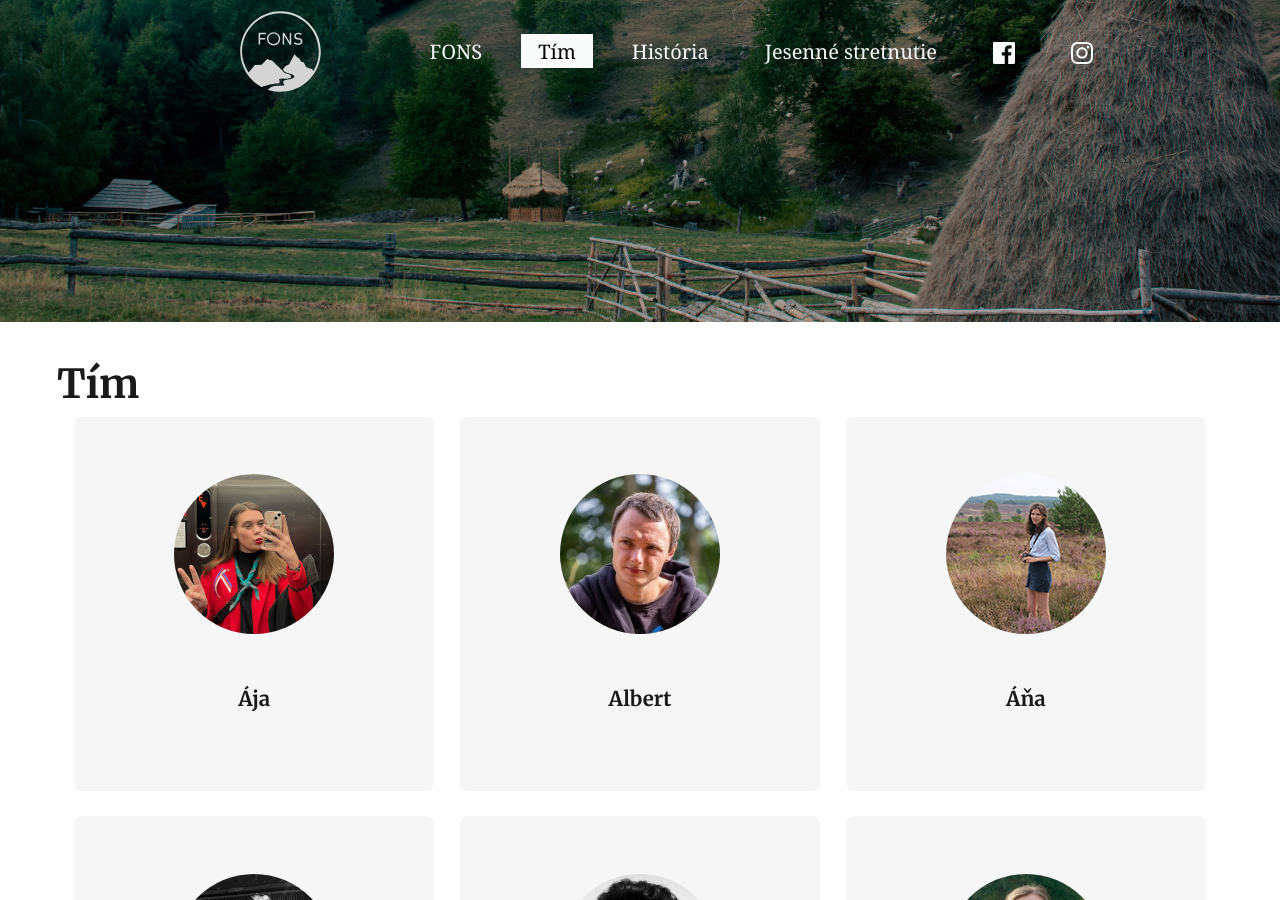
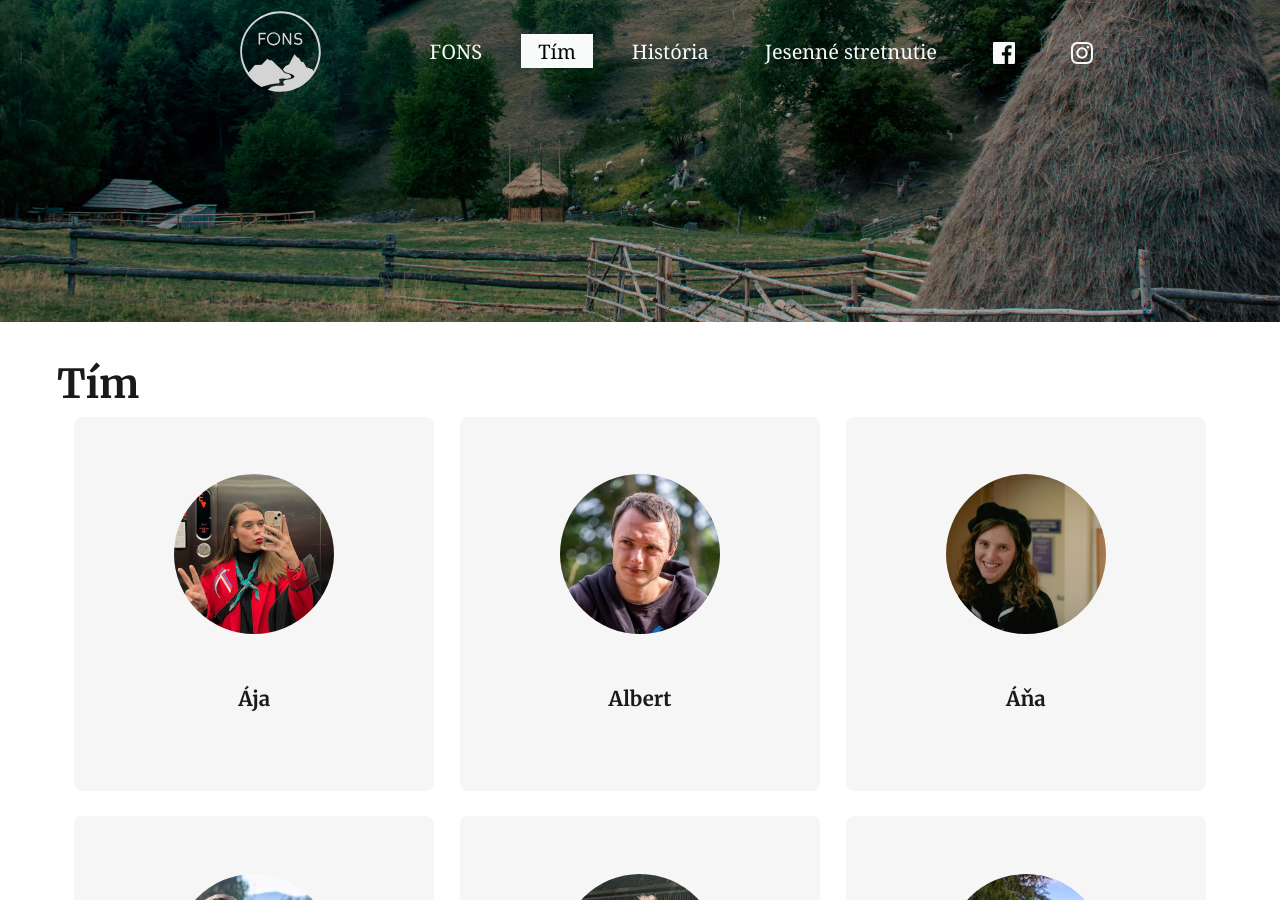
Before and after one commit to fonssk/fonssk.github.io, a Jekyll site: the page built from tim.md, in a window 1280 px wide and 900 px high. Built offline with Jekyll 4.4.1, drawn with Linux system fonts in a browser that asks for light colours; some of the changed text lies outside the part shown.

Commit message:
Update tim

```diff
--- a/tim.md
+++ b/tim.md
@@ -9,21 +9,44 @@ feature_image: "/assets/images/tim/cover.jpg"
   {% include instructor-item.html
     image="/assets/images/tim/aja.jpg"
     name="Ája"
-    description="Ája je neobyčejně obyčejná holka z Prahy, která je plná samých protikladů. Ráda spí a zároveň ponocuje s kamarády do rána, miluje seberozvoj, i když pak kouká na reality show, po kterých se lidem ztrácí mozkové buňky. Říká totiž, že studium sociologie obnáší sledovat všechny oblasti společnosti, ať už se jedná o politiky nebo účastníky výměny manželek. Svůj volný čas tráví tvořením, ale každý měsíc je to něco nového, vyšívání, keramika, šití, háčkování, uvidíme, co to bude zrovna v létě. Doufám, že si na FONSu spolu něco vyrobíme!
+    description="Ája je neobyčejně obyčejná holka z Prahy, která je plná samých protikladů. Ráda spí a zároveň ponocuje s kamarády do rána, miluje seberozvoj, i když pak kouká na reality show, po kterých se lidem ztrácí mozkové buňky. Říká totiž, že studium sociologie obnáší sledovat všechny oblasti společnosti, ať už se jedná o politiky nebo účastníky výměny manželek. Svůj volný čas tráví tvořením, ale každý měsíc je to něco nového, vyšívání, keramika, šití, háčkování, uvidíme, co to bude zrovna v létě.
     ====
     #pozitivníenergie
     #pikošky
     #kreativnokaždýměsícjinak" %}
 
   {% include instructor-item.html
-     image="/assets/images/tim/albert.jpg"
-     name="Albert"
-     description="Albert je nenápadný a enigmatický výzkumný programátor, jenž s vášní učí počítače vidět svět v novém světle. Jeho láska k neznámému a neprozkoumanému ho přivedla až na ta nejodlehlejší místa na Zemi, za což málem zaplatil nejvyšší cenu v divoké písečné bouři. Navzdory lásce k dobrodružství a objevování je Albert mužem prostého vkusu, spokojený s tichými radostmi života. Ke štěstí mu stačí šálek teplého čaje, dobrá kniha a talíř borůvkových knedlíků." %}
+    image="/assets/images/tim/albert.jpg"
+    name="Albert"
+    description="Zkoumá svět nejen svýma programátorskýma očima, ale dokáže vidět krásu ve věcech, ve kterých by to jen tak někoho nenapadlo. Albertovou doménou je vyhledávání skvělých kavárenských podniků i v místech, kde žádnou takovou očekávat nejde. Nad jeho kulinářstvím lze jen smeknout. Vždy se vyplatí počkat si, co nakonec řekne, protože to stojí za to.
+    ====
+    #computervision
+    #hardcoreintrovert
+    #spontánnírozhodnutí
+    #naseverunejlíp
+    #😆" %}
 
   {% include instructor-item.html
-     image="/assets/images/tim/anna.jpg"
-     name="Áňa"
-     description="Anna (nie)je mimozemštan. Hoci možno občas hľadáte, kam ukryla svoju vesmírnu loď, Anna je rozhodne osobou, ktorá v prípade potreby zanecháva chladnú (skvelo brčkavú) hlavu. Inokedy zas treba očakávať návaly intenzívnej zábavy, ktoré má vo svojej výbave vždy pripravené. Na tejto planéte ju fascinuje betón (v podobe brutalizmu). Táto fascinácia sa pretavila až do štúdia architektúry v rodnej Prahe, no nebojí sa ani okopávať zeleninu na Šumave. Táto obdivovateľka ilustrovaných kníh a pútavých príbehov je výborným vývarom vyberaného humoru ale zároveň citlivým poslucháčom, ktorý na seba dlho nenechá čakať s jej kreatívnymi nápadmi." %}
+    image="/assets/images/tim/ana.jpg"
+    name="Áňa"
+    description="Preferencie má Áňa jasné – keď stavba, tak betón, keď káva, tak s mliekom. Má ráda minimalismus (nejen v psaní medailonků) a brutalismus v architektuře. To co říká dává smysl, a když ne, tak je to alespoň dobrý vtip.
+    ====
+    #slovenštinaC1
+    #felda1.9 D
+    #redisnewblack
+    #jaksesijebouda?
+    #babyboss" %}
+
+  {% include instructor-item.html
+    image="/assets/images/tim/andrej.jpg"
+    name="Andrej"
+    description="Alias „Krtek“, práve vyskytujúci sa v Žiline dušou i telom. Vo svojom voľnom čase stíha skautovať, stretávať sa s mladými na univerzite a popritom fušovať do volejbalu, plávania a turistiky. Kávičkár telom i dušou, ktorý neváha zbaliť si ruksak a vyraziť do sveta. Jeho krédom je byť priateľom a človekom pre ľudí bez ohľadu na okolnosti.
+    ====
+    #scoutlife
+    #volleyballlover
+    #coffeeinmyveins
+    #friendnomatterwhat
+    #nedeľnánedeľalover" %}
 
   {% include instructor-item.html
     image="/assets/images/tim/brumik.jpg"
@@ -37,14 +60,34 @@ feature_image: "/assets/images/tim/cover.jpg"
     #matematikajeproobránce" %}
 
   {% include instructor-item.html
-     image="/assets/images/tim/jose.jpg"
-     name="José"
-     description="José je osobnost. Už na první pohled je poznat, že se bavíte s jedinečným člověkem,  který toho má na rozdávání. José se nehonosí jen svým bujarým knírem, který si pečlivě pěstuje, a upřímným, hlasitým smíchem. Je to rovněž skvělý kamarád, který vás nikdy neodbyje a vždycky najde nějakým záhadným způsobem cestu, na jejíž konci stojíte rozesmátí, potěšení a inspirovaní. Neřekne 'ne' věcné diskusi na téměř jakékoli téma, k němuž se netají na plné koule říct svůj názor, ať je sebedivnější. José je kamarád s velkým srdcem, otevřenou myslí a neutuchající touhou poznávat nové lidi, učit se novým dovednostem a chápat dění našeho světa." %}
+    image="/assets/images/tim/hamlet.jpg"
+    name="Hamlet"
+    description="V práci se vyžívá v přemlouvání obdélníčků, koleček a dalších roztodivných tvarů do takových podob aby se z toho člověk/uživatel nezbláznil a ve skautském světě ho zase, krom občasného instruktorování, můžete potkat jak se snaží udržet pohromadě (a občas i někam dál posouvat) své středisko. Ve volném čase ho pak najdete často se psem v přírodě nebo u čtení (či hraní) nějaké hlubokomyslné fantasy.
+    ====
+    #fedeveloper
+    #horytojemoje
+    #kytarazpevleci
+    #volejbalkdyztojde"%}
+
+  {% include instructor-item.html
+    image="/assets/images/tim/jose.jpg"
+    name="José"
+    description="Nehonosí se jen svým bujarým knírem, který si pečlivě pěstuje, a upřímným, hlasitým smíchem. Je to rovněž skvělý kamarád, který vás nikdy neodbyje a vždycky najde nějakým záhadným způsobem cestu, na jejíž konci stojíte rozesmátí, potěšení a inspirovaní." %}
+
+  {% include instructor-item.html
+    image="/assets/images/tim/kata.jpg"
+    name="Káťa"
+    description="Nejčastěji ji lze zastihnout, jak zasněně čučí na nebe a sní. Má nohy toulavý a její touha po poznání ji zavedla už do různých koutů světa. Je hudebníkem srdcem i duší, zarytým filmofilem i budoucím spisovatelem (i když momentálně studuje fyziku). Životní vášeň nalezla ve vytrvalosti, ráda běhá, běžkuje, boulderuje i pilotuje letadla. Večery tráví dlouhými rozhovory, ideálně s půllitrem dobrého chmelu v ruce.
+    ====
+    #hodněsnů
+    #východyslunce
+    #higgsuvboson
+    #orlickyhory" %}
 
   {% include instructor-item.html
     image="/assets/images/tim/maria.jpg"
     name="Mária"
-    description="Máriu vietor odvieva medzi Českom a Slovenskom. Aktuálne kotví v Prahe na doktoráte z didaktiky dejepisu a venuje sa historickým výročiam. Keďže práca šľachtí, pracuje popri tom v asistencii, kde pomáha ľuďom s telesným postihnutím. Aktívna milovníčka behu, lezenia a squashu. Pasívna milovníčka hokeja, biatlonu a šípok.
+    description="Odvieva sa medzi Českom a Slovenskom. Aktuálne kotví v Prahe na doktoráte z didaktiky dejepisu a venuje sa historickým výročiam. Keďže práca šľachtí, pracuje popri tom v asistencii, kde pomáha ľuďom s telesným postihnutím. Aktívna milovníčka behu, lezenia a squashu. Pasívna milovníčka hokeja, biatlonu a šípok.
     ====
     #fonsboss
     #jedenmaratónnestačí
@@ -53,14 +96,27 @@ feature_image: "/assets/images/tim/cover.jpg"
     #extrovertnýintrovert"%}
 
   {% include instructor-item.html
-     image="/assets/images/tim/moony.jpg"
-     name="Moony"
-     description="Moony je datovým horníkem. Bez ustání doluje informace o věcech, které ho zrovna pohltí, ať už se to týká nejrůznějších technologií, přežití v přírodě, biologie anebo třeba baterek. Všechna ta data si pečlivě ukládá na osobní server ve své hlavě a nabídne vám je v případě, že budete potřebovat poradit třeba, jak přežít mrazivou noc venku, koupit nový počítač nebo řídit letadlo. Díky jeho urostlé detvanské postavě a minulosti bojovníka se s ním nikdy nebudete bát a až se budete cítit po dlouhé cestě unaveni, vytáhne z batohu plechovku sladkého ananasu. Vždy má to, co potřebujete. Ať už je to třeba úsměv, káva, humor a energie, kterými vás nabije." %}
+    image="/assets/images/tim/moony.jpg"
+    name="Moony"
+    description="Pochádza z pahorkatiny najmohutnejšieho neogénneho vulkánu v západných karpatoch,
+    Vyštudoval síce antropológiu no túžby vlastniť ľudskú lebku sa už vzdal.
+    Miluje naberanie nových znalostí, kontroverzné debaty a všetko ohľadne biológie človeka.
+    Medveďov sa nebojí, a s temnotou bojuje pomocou svojej zbierky bateriek.
+    ====
+    #viešakozískalnezmarbicykel?
+    #borovičkajenootropikum
+    #undiagnosedADHD
+    #thousandchrometabsopen" %}
 
   {% include instructor-item.html
-     image="/assets/images/tim/terez.jpg"
-     name="Terez"
-     description="Duší svobodná tanečnice se srdcem roztančeným na pomezí tří světů. Její kroky provází rytmus české spontánnosti, slovenské hravosti a německé laskavosti. Na horských stezkách sbírá nejen kilometry, ale i tajemství lidských duší. Otvírá rozhovory o věcech, o kterých mnoho lidí mlčí." %}
+    image="/assets/images/tim/terez.jpg"
+    name="Terez"
+    description="Duší svobodná tanečnice se srdcem roztančeným na pomezí tří světů. Její kroky provází rytmus české spontánnosti, slovenské hravosti a německé laskavosti. Na horských stezkách sbírá nejen kilometry, ale i tajemství lidských duší. Otvírá rozhovory o věcech, o kterých mnoho lidí mlčí.
+    ====
+    #zpíváníuohně
+    #smích
+    #nebát se
+    #péčeoduši" %}
 
   {% include instructor-item.html
     image="/assets/images/tim/tesa.jpg"
```
Also changed, not shown: assets/images/tim/ana.jpg (added), assets/images/tim/andrej.jpg (added), assets/images/tim/anna.jpg (deleted), assets/images/tim/brumik.jpg, assets/images/tim/hamlet.jpg (added), assets/images/tim/jose.jpg, assets/images/tim/kata.jpg (added).
